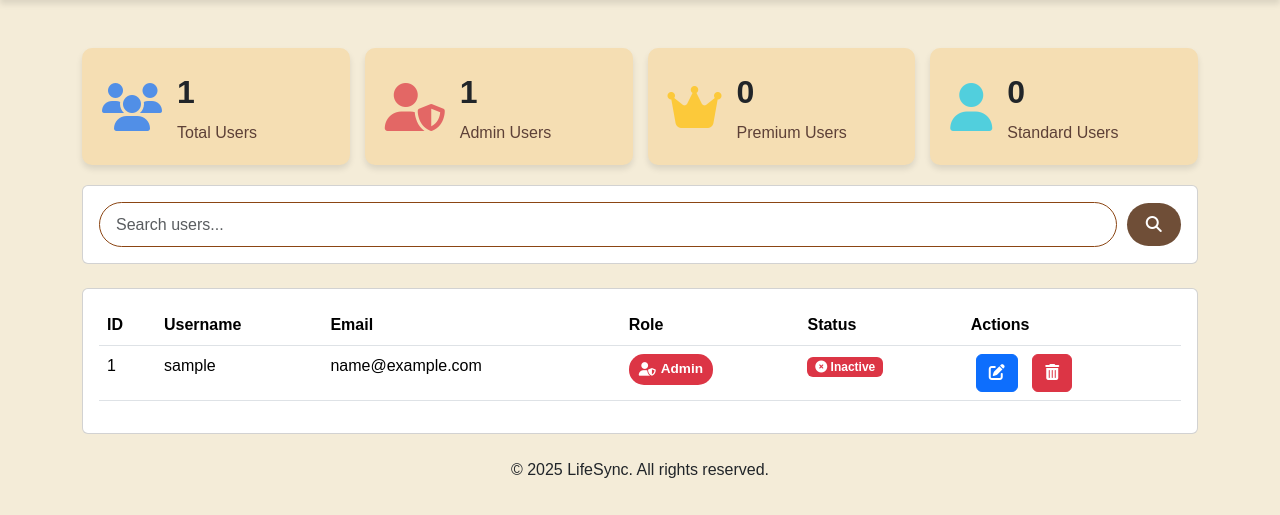
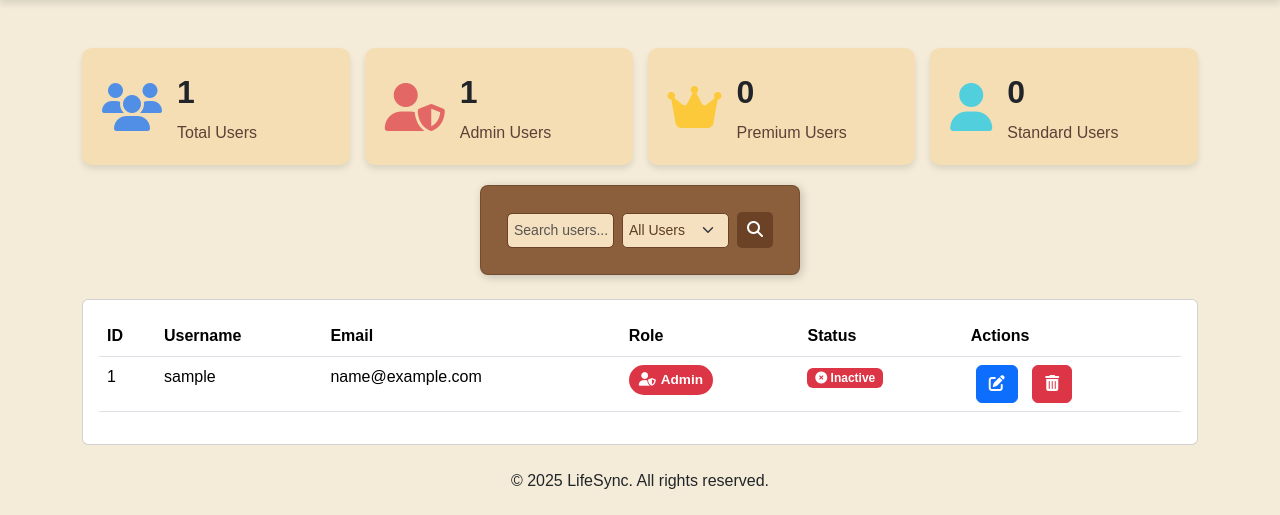
Before and after one commit to mariyageorge/miniproject, a PHP site: page /admindash.php in a window 1280 px wide. Shown: the part 72-587 px from the top of the page. Run offline with PHP 8.4, Linux system fonts and the light colour scheme; the visitor is signed in with stand-in values (Sample User, id 1); tables that the repository leaves empty or names only in its code hold one stand-in row (values such as "Sample post").

Commit message:
fourth commit

```diff
--- a/admindash.php
+++ b/admindash.php
@@ -11,16 +11,34 @@ mysqli_select_db($conn, $database_name) or die("Database not found: " . mysqli_e
 
 // Search and filtering
 $searchQuery = filter_input(INPUT_POST, 'search', FILTER_SANITIZE_STRING) ?? '';
-$whereClause = $searchQuery ? "WHERE username LIKE ? OR email LIKE ?" : "";
+$statusFilter = filter_input(INPUT_POST, 'status_filter', FILTER_SANITIZE_STRING) ?? '';
 
-// Prepare user query
+$whereClause = "WHERE 1=1"; // Always true condition for dynamic filters
+$bindTypes = "";
+$bindValues = [];
+
+if ($searchQuery) {
+    $whereClause .= " AND (username LIKE ? OR email LIKE ?)";
+    $searchParam = "%$searchQuery%";
+    $bindTypes .= "ss";
+    $bindValues[] = $searchParam;
+    $bindValues[] = $searchParam;
+}
+
+if ($statusFilter) {
+    $whereClause .= " AND status = ?";
+    $bindTypes .= "s";
+    $bindValues[] = $statusFilter;
+}
+
+// Prepare and execute user query
 $userQuery = "SELECT * FROM users $whereClause";
 $stmt = $conn->prepare($userQuery);
 
-if ($searchQuery) {
-    $searchParam = "%$searchQuery%";
-    $stmt->bind_param("ss", $searchParam, $searchParam);
+if (!empty($bindValues)) {
+    $stmt->bind_param($bindTypes, ...$bindValues);
 }
+
 $stmt->execute();
 $result = $stmt->get_result();
 
@@ -36,7 +54,7 @@ if (isset($_GET['delete'])) {
     }
 }
 
-// User count queries
+// Fetch user statistics
 $countQueries = [
     'total' => "SELECT COUNT(*) AS user_count FROM users",
     'roles' => "SELECT
@@ -51,7 +69,11 @@ foreach ($countQueries as $key => $query) {
     $result_count = $conn->query($query);
     $userStats[$key] = $result_count->fetch_assoc();
 }
+
+$stmt->close();
+$conn->close();
 ?>
+
 
 <!DOCTYPE html>
 <html lang="en">
@@ -311,6 +333,77 @@ foreach ($countQueries as $key => $query) {
     color: white;
 }
 
+/* Search & Filter Form Styling */
+.custom-input {
+    max-width: 250px;
+    padding: 8px 12px;
+    border: 2px solid #007bff;
+    border-radius: 8px;
+    transition: all 0.3s ease-in-out;
+}
+
+.custom-input:focus {
+    outline: none;
+    border-color: #0056b3;
+    box-shadow: 0px 0px 8px rgba(0, 123, 255, 0.5);
+}
+
+.custom-select {
+    max-width: 150px;
+    padding: 8px;
+    border: 2px solid #007bff;
+    border-radius: 8px;
+    transition: all 0.3s ease-in-out;
+}
+
+.custom-select:focus {
+    border-color: #0056b3;
+    box-shadow: 0px 0px 8px rgba(0, 123, 255, 0.5);
+}
+
+.custom-btn {
+    padding: 8px 15px;
+    border-radius: 8px;
+    transition: background-color 0.3s ease;
+}
+
+.custom-btn:hover {
+    background-color: #0056b3;
+}
+.search-container {
+    max-width: 320px; /* Reduce width */
+    margin: 0 auto; /* Center it */
+    padding: 10px;
+    background-color: #8B5E3C; /* Brown theme */
+    border-radius: 8px;
+    box-shadow: 2px 2px 10px rgba(0, 0, 0, 0.2);
+    display: flex;
+    align-items: center;
+    gap: 5px; /* Reduce spacing between elements */
+}
+
+.custom-input, .custom-select {
+    flex: 1; /* Make input and select use available space */
+    padding: 6px;
+    border: 1px solid #6B4226;
+    background-color: #F5E1C0; /* Light brown */
+    color: #5A3E22;
+    border-radius: 5px;
+    font-size: 14px; /* Reduce font size slightly */
+}
+
+.custom-btn {
+    background-color: #6B4226; /* Dark brown */
+    color: white;
+    padding: 6px 10px;
+    border: none;
+    border-radius: 5px;
+    cursor: pointer;
+}
+
+.custom-btn:hover {
+    background-color: #4E2C1B;
+}
 
     </style>
 </head>
@@ -398,17 +491,28 @@ foreach ($countQueries as $key => $query) {
         </div>
 
 
-        <!-- Search Form -->
-        <div class="card mb-4">
+<!-- Search & Filter Form -->
+<div class="card mb-4 search-container">
     <div class="card-body">
-                <form method="POST" class="search-bar">
-                    <input type="text" name="search" class="form-control" placeholder="Search users..." value="<?php echo htmlspecialchars($searchQuery); ?>">
-                    <button type="submit">
+        <form method="POST" class="d-flex align-items-center gap-2">
+            <input type="text" name="search" class="form-control custom-input" placeholder="Search users..." value="<?php echo htmlspecialchars($searchQuery); ?>">
+
+            <!-- Filter Dropdown -->
+            <select name="status_filter" class="form-select custom-select">
+                <option value="">All Users</option>
+                <option value="active" <?php if (isset($_POST['status_filter']) && $_POST['status_filter'] == 'active') echo 'selected'; ?>>Active</option>
+                <option value="inactive" <?php if (isset($_POST['status_filter']) && $_POST['status_filter'] == 'inactive') echo 'selected'; ?>>Inactive</option>
+            </select>
+
+            <button type="submit" class="btn custom-btn">
                 <i class="fas fa-search"></i>
             </button>
         </form>
     </div>
 </div>
+
+
+
 
         <!-- User Table -->
         <div class="card">
```
Also changed, not shown: health.php (+77 -3 lines). Lines whose indentation alone changed are shown as unchanged.
